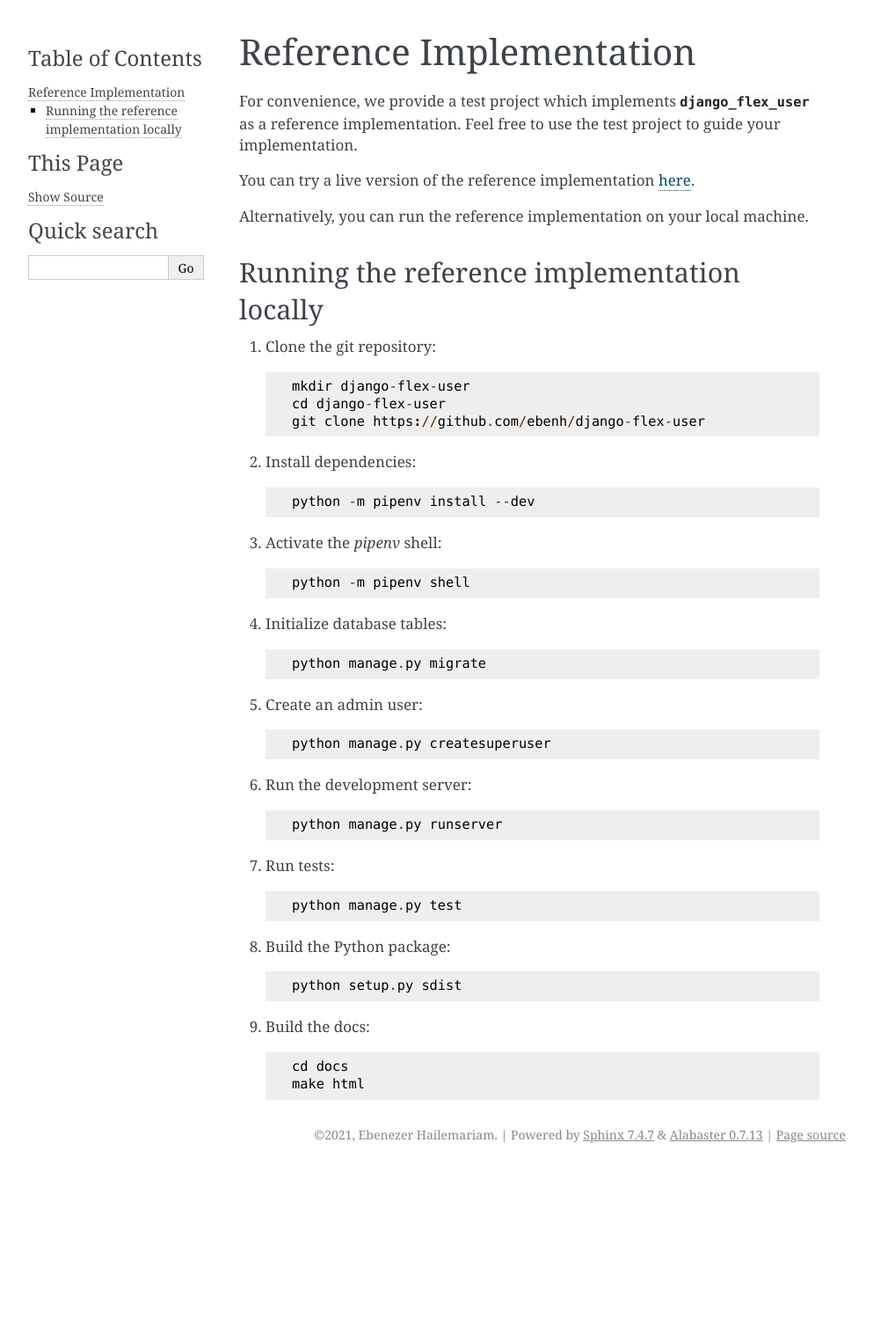
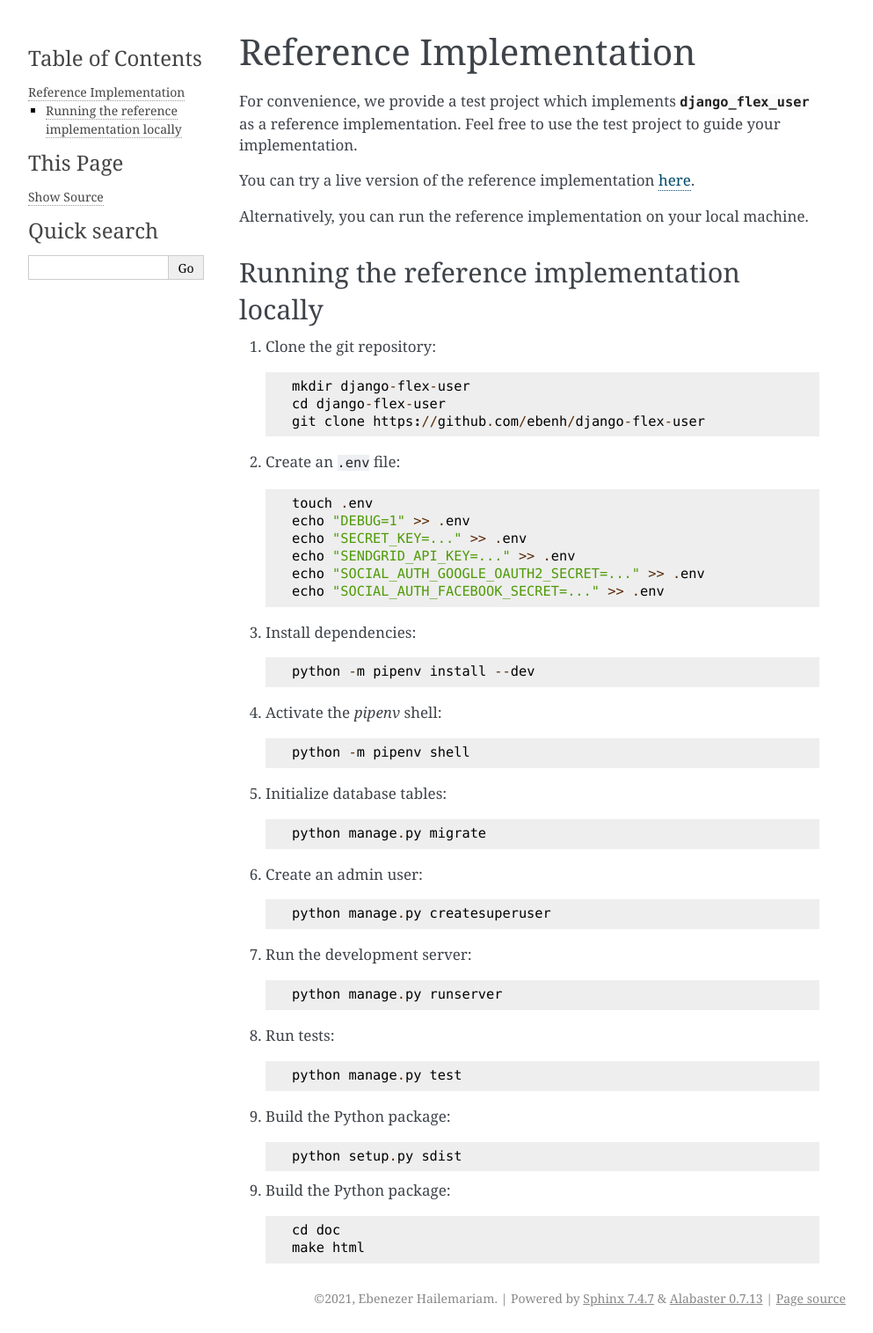
Before and after one commit to ebenh/django-flex-user, a Sphinx documentation site: the page built from docs/source/reference_implementation.rst, in a window 1280 px wide. Shown: the whole page at 88% size, without its empty margins (148-1141 px from the left). Built offline with Sphinx 7.4.7, drawn with Linux system fonts in a browser that asks for light colours; before the commit the page ends 1329 px from its top, so only the background shows below that.

Commit message:
Updating documentation

```diff
--- a/docs/source/reference_implementation.rst
+++ b/docs/source/reference_implementation.rst
@@ -17,35 +17,44 @@ Running the reference implementation locally
     cd django-flex-user
     git clone https://github.com/ebenh/django-flex-user
 
-2. Install dependencies::
+2. Create an ``.env`` file::
+
+    touch .env
+    echo "DEBUG=1" >> .env
+    echo "SECRET_KEY=..." >> .env
+    echo "SENDGRID_API_KEY=..." >> .env
+    echo "SOCIAL_AUTH_GOOGLE_OAUTH2_SECRET=..." >> .env
+    echo "SOCIAL_AUTH_FACEBOOK_SECRET=..." >> .env
+
+3. Install dependencies::
 
     python -m pipenv install --dev
 
-3. Activate the `pipenv` shell::
+4. Activate the `pipenv` shell::
 
     python -m pipenv shell
 
-4. Initialize database tables::
+5. Initialize database tables::
 
     python manage.py migrate
 
-5. Create an admin user::
+6. Create an admin user::
 
     python manage.py createsuperuser
 
-6. Run the development server::
+7. Run the development server::
 
     python manage.py runserver
 
-7. Run tests::
+8. Run tests::
 
     python manage.py test
 
-8. Build the Python package::
+9. Build the Python package::
 
     python setup.py sdist
 
-9. Build the docs::
+9. Build the Python package::
 
-    cd docs
+    cd doc
     make html
```
